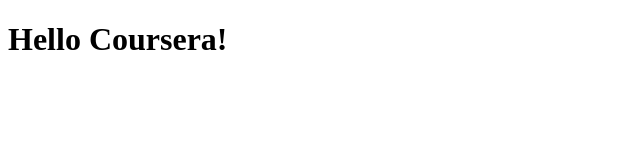
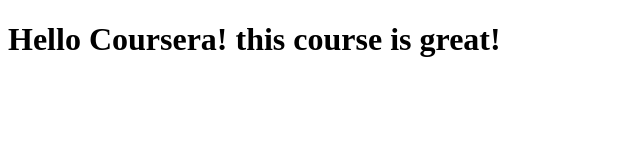
Before and after one commit to thanhhieuManLy/coursera-test, a plain HTML site: page site/index.html in a window 1280 px wide. Shown: the whole page, without its empty margins (0-640 px from the left). Drawn offline with Linux system fonts and the light colour scheme.

Commit message:
small addition to our page content.

```diff
--- a/site/index.html
+++ b/site/index.html
@@ -4,6 +4,6 @@
 	<title>Hello Coursera!</title>
 </head>
 <body>
-<h1>Hello Coursera!</h1>
+<h1>Hello Coursera! this course is great!</h1>
 </body>
 </html>
```
